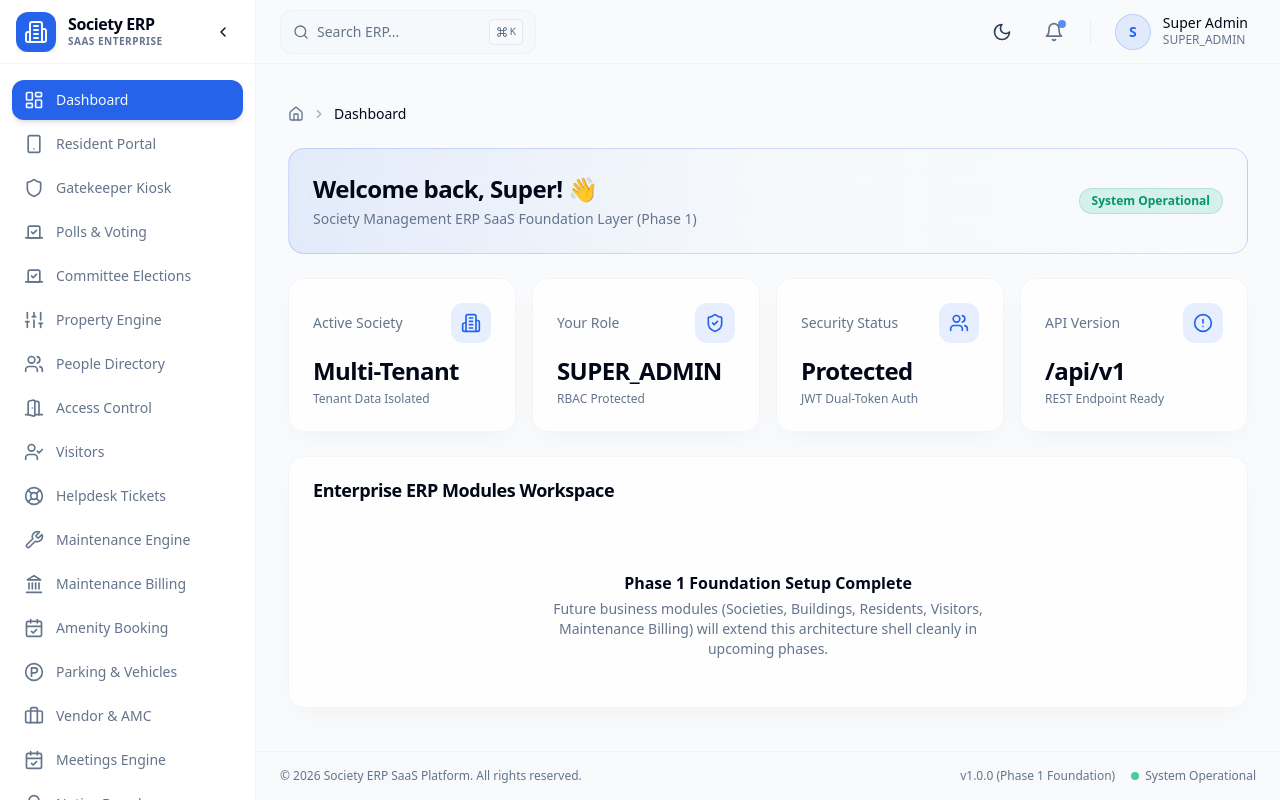
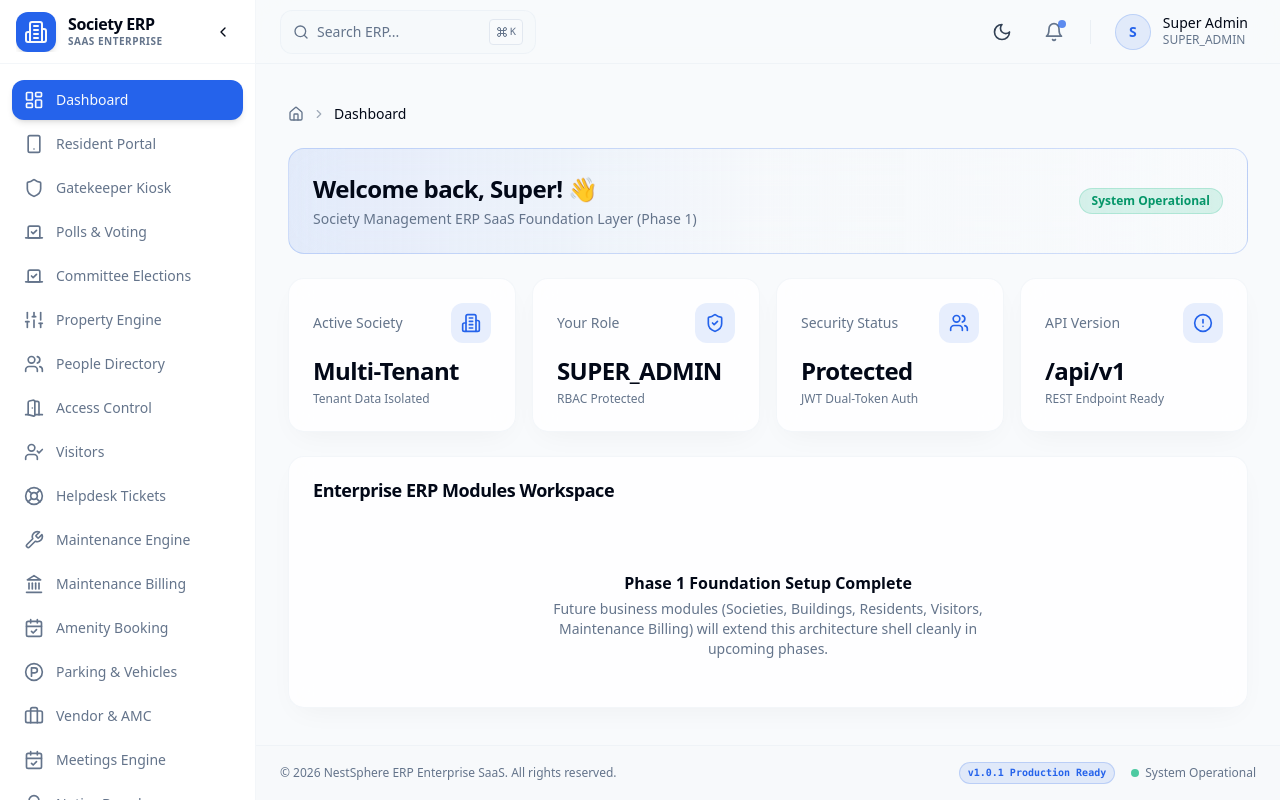
Before and after one commit to induspro19/nestsphere-erp, a React (Vite) app in the folder frontend/: page /dashboard in a window 1280 px wide. Built offline with nearby package versions, Linux system fonts and the light colour scheme.

Commit message:
Release_Candidate_v1.0.1_RC1_Production_Polish

```diff
--- a/frontend/src/components/layout/Footer.tsx
+++ b/frontend/src/components/layout/Footer.tsx
@@ -4,10 +4,12 @@ export const Footer: React.FC = () => {
   return (
     <footer className="border-t border-border/40 py-4 px-6 text-xs text-muted-foreground flex flex-col sm:flex-row items-center justify-between gap-2 bg-background/50">
       <div>
-        © {new Date().getFullYear()} Society ERP SaaS Platform. All rights reserved.
+        © {new Date().getFullYear()} NestSphere ERP Enterprise SaaS. All rights reserved.
       </div>
       <div className="flex items-center gap-4">
-        <span>v1.0.0 (Phase 1 Foundation)</span>
+        <span className="font-mono text-[10px] bg-primary/10 text-primary px-2 py-0.5 rounded-md font-semibold border border-primary/20">
+          v1.0.1 Production Ready
+        </span>
         <span className="flex items-center gap-1.5">
           <span className="h-2 w-2 rounded-full bg-emerald-500 animate-pulse" />
           System Operational
```
Also changed, not shown: 1 other file (tests, documents, lock files or other folders).
